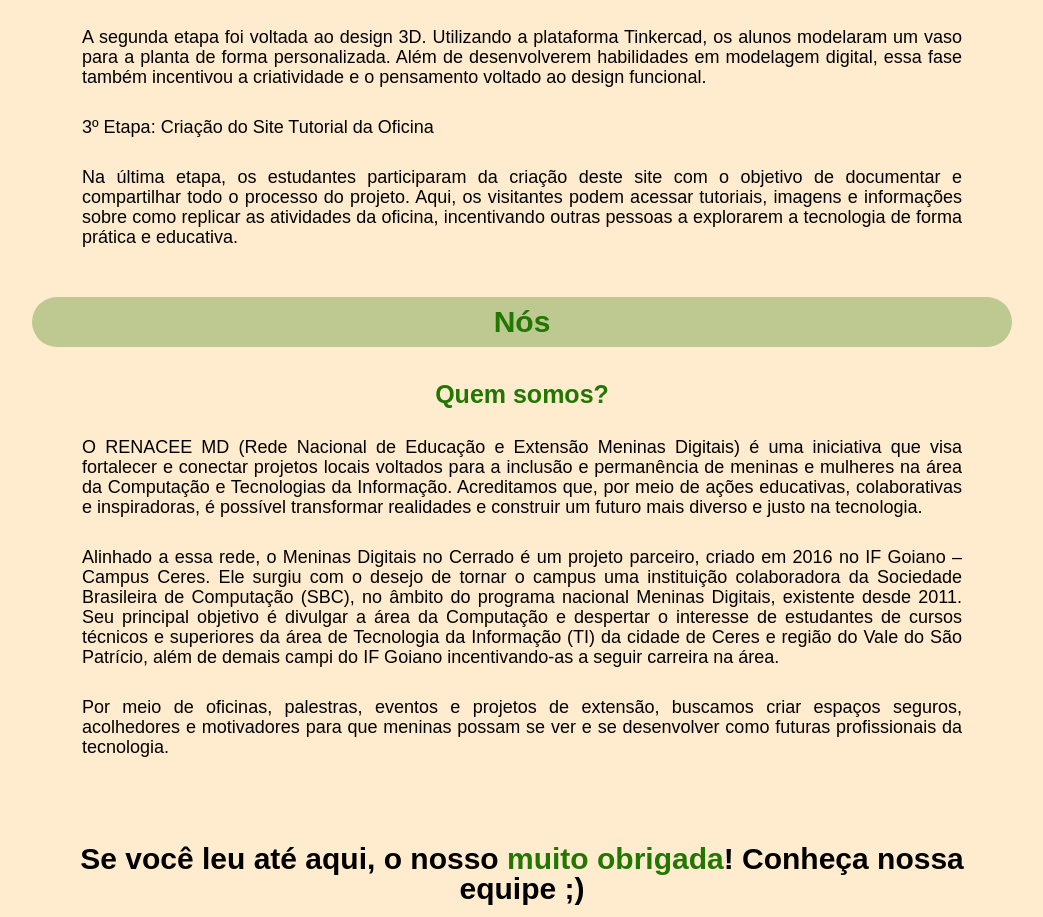
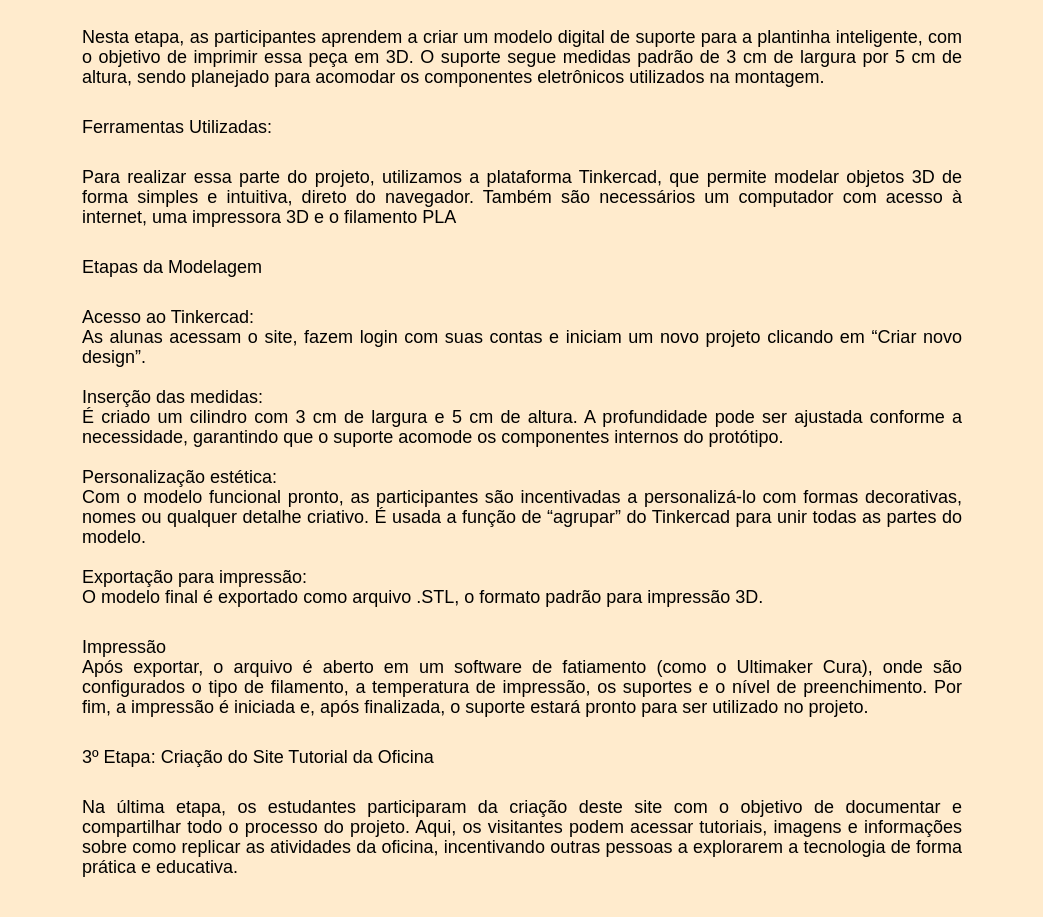
Before and after one commit to dudqtsv/plantinha, a plain HTML site: page index.html in a window 1280 px wide. Shown: the part 1965-2882 px from the top of the page, without its empty margins (118-1161 px from the left). Drawn offline with Linux system fonts and the light colour scheme; a web font is replaced by a local one.

Commit message:
update nos tutoriais
inserção das infos sobre o tutorial da impressção 3d

```diff
--- a/index.html
+++ b/index.html
@@ -68,11 +68,13 @@
             <li>Computador com o PictoBlox instalado</li>
         </ul>
         <p class="txts">Conceitos Envolvidos:</p>
-         <ul class="txts">
+        <ul class="txts">
             <li>Protoboard: Usada para montar o circuito sem necessidade de solda.</li>
-            <li>Sensor de umidade do solo: Detecta a quantidade de água no solo e envia esse valor ao microcontrolador.</li>
+            <li>Sensor de umidade do solo: Detecta a quantidade de água no solo e envia esse valor ao microcontrolador.
+            </li>
             <li>Placa controladora: Placa que interpreta os dados recebidos e envia comandos (como acender um LED).</li>
-            <li>Programação em blocos (PictoBlox): Facilita o entendimento da lógica de programação com blocos visuais e intuitivos.</li>
+            <li>Programação em blocos (PictoBlox): Facilita o entendimento da lógica de programação com blocos visuais e
+                intuitivos.</li>
         </ul>
 
         <p class="txts"><b>Etapas de Montagem</b></p>
@@ -101,10 +103,47 @@
 
         <h2 class="txts">2º Etapa: Modelagem 3D do Vaso da Planta no Tinkercad</h2>
         <p class="txts">
-            A segunda etapa foi voltada ao design 3D. Utilizando a plataforma Tinkercad,
-            os alunos modelaram um vaso para a planta de forma personalizada.
-            Além de desenvolverem habilidades em modelagem digital,
-            essa fase também incentivou a criatividade e o pensamento voltado ao design funcional.
+            Nesta etapa, as participantes aprendem a criar um modelo digital de suporte para a plantinha inteligente,
+            com o objetivo de imprimir essa peça em 3D. O suporte segue medidas padrão de 3 cm de largura por 5 cm de
+            altura, sendo planejado para acomodar os componentes eletrônicos utilizados na montagem.
+        </p>
+        <p class="txts">Ferramentas Utilizadas:</p>
+        <p class="txts">Para realizar essa parte do projeto, utilizamos a plataforma Tinkercad, que
+            permite modelar objetos 3D de forma simples e intuitiva, direto do navegador. Também são necessários um
+            computador com acesso à internet, uma impressora 3D e o filamento PLA</p>
+
+        <p class="txts"><b>Etapas da Modelagem</b></p>
+        <ol class="txts">
+            <li>Acesso ao Tinkercad:
+                <ul>
+                    <li>As alunas acessam o site, fazem login com suas contas e iniciam um novo projeto clicando em
+                        “Criar novo design”.</li>
+                </ul>
+            </li>
+            <li><br>Inserção das medidas:
+                <ul>
+                    <li>É criado um cilindro com 3 cm de largura e 5 cm de altura. A profundidade pode ser ajustada
+                        conforme a necessidade, garantindo que o suporte acomode os componentes internos do protótipo.
+                    </li>
+                </ul>
+            </li>
+            <li><br>Personalização estética:
+                <ul>
+                    <li>Com o modelo funcional pronto, as participantes são incentivadas a personalizá-lo com formas
+                        decorativas, nomes ou qualquer detalhe criativo. É usada a função de “agrupar” do Tinkercad para
+                        unir todas as partes do modelo.</li>
+                </ul>
+            </li>
+            <li><br>Exportação para impressão:
+                <ul>
+                    <li>O modelo final é exportado como arquivo .STL, o formato padrão para impressão 3D.</li>
+                </ul>
+            </li>
+        </ol>
+        <p class="txts">Impressão<br>
+            Após exportar, o arquivo é aberto em um software de fatiamento (como o Ultimaker Cura), onde são
+            configurados o tipo de filamento, a temperatura de impressão, os suportes e o nível de preenchimento. Por
+            fim, a impressão é iniciada e, após finalizada, o suporte estará pronto para ser utilizado no projeto.
         </p>
 
         <h2 class="txts">3º Etapa: Criação do Site Tutorial da Oficina</h2>
```
